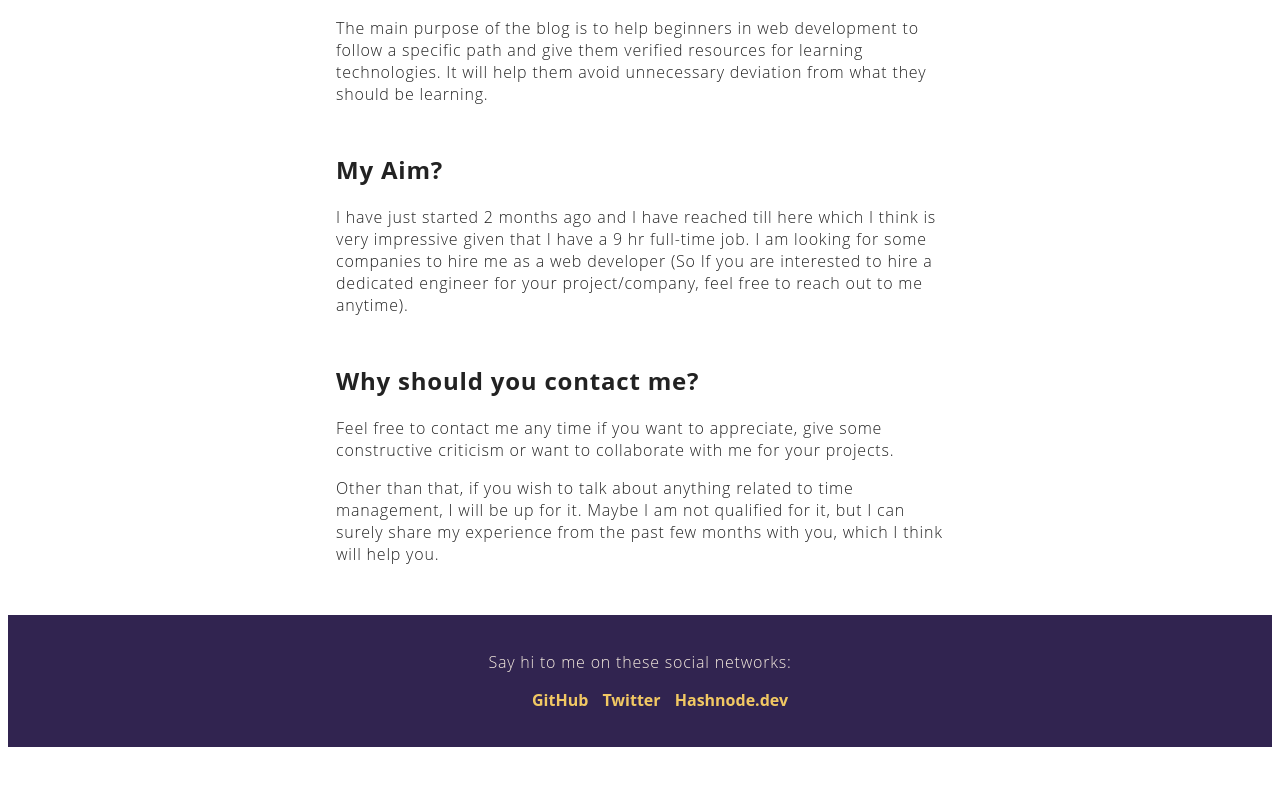
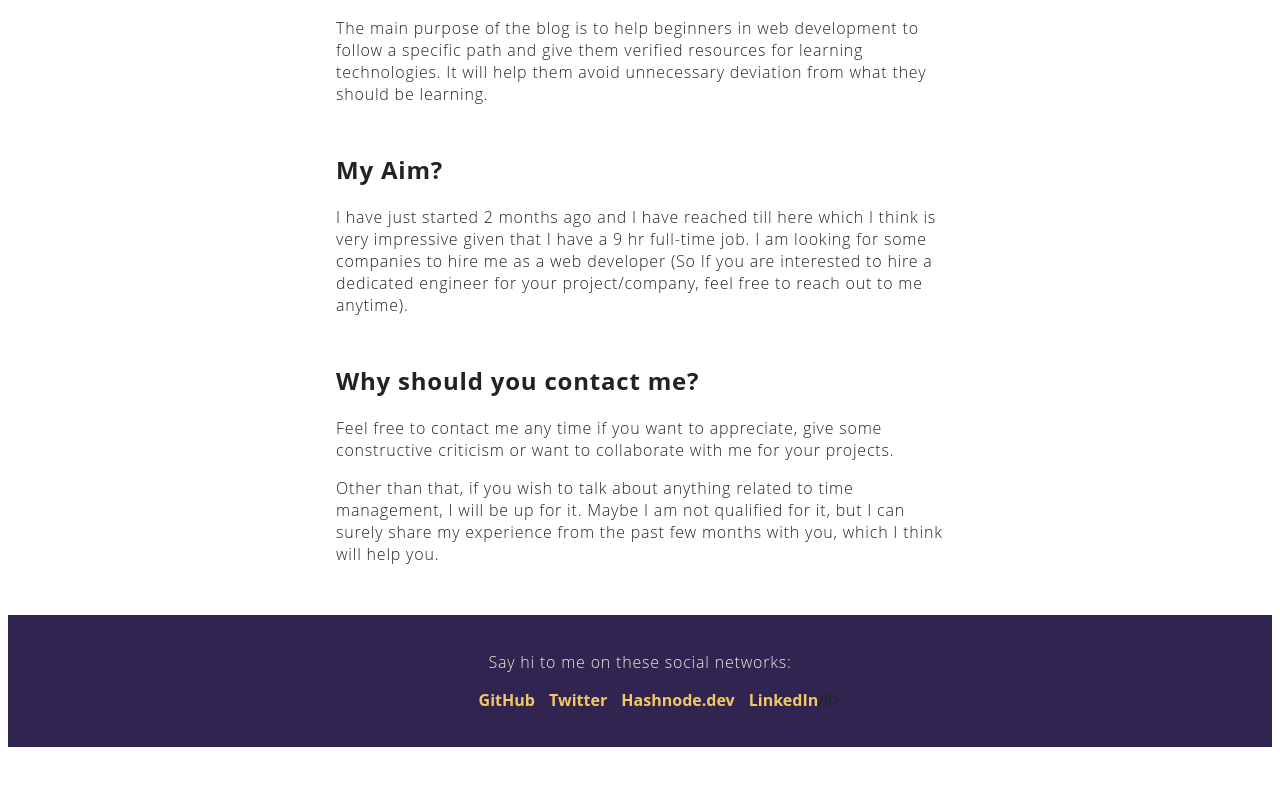
Before and after one commit to Shenoy07/Aboutme, a plain HTML site: page index.html in a window 1280 px wide. Shown: the part 966-1751 px from the top of the page. Drawn offline with Linux system fonts and the light colour scheme.

Commit message:
about me

```diff
--- a/index.html
+++ b/index.html
@@ -59,6 +59,7 @@
               <li><a class="css-is-deranged" href="https://github.com/Shenoy07">GitHub</a></li>
               <li><a class="css-is-deranged" href="https://twitter.com/NikhilShenoy10">Twitter</a></li>
               <li><a class="css-is-deranged" href="https://shenoywrites.hashnode.dev/">Hashnode.dev</a></li>
+              <li><a class="css-is-deranged" href="https://www.linkedin.com/notifications/">LinkedIn</a>/li>
           </ul>
 
       </footer>
```
